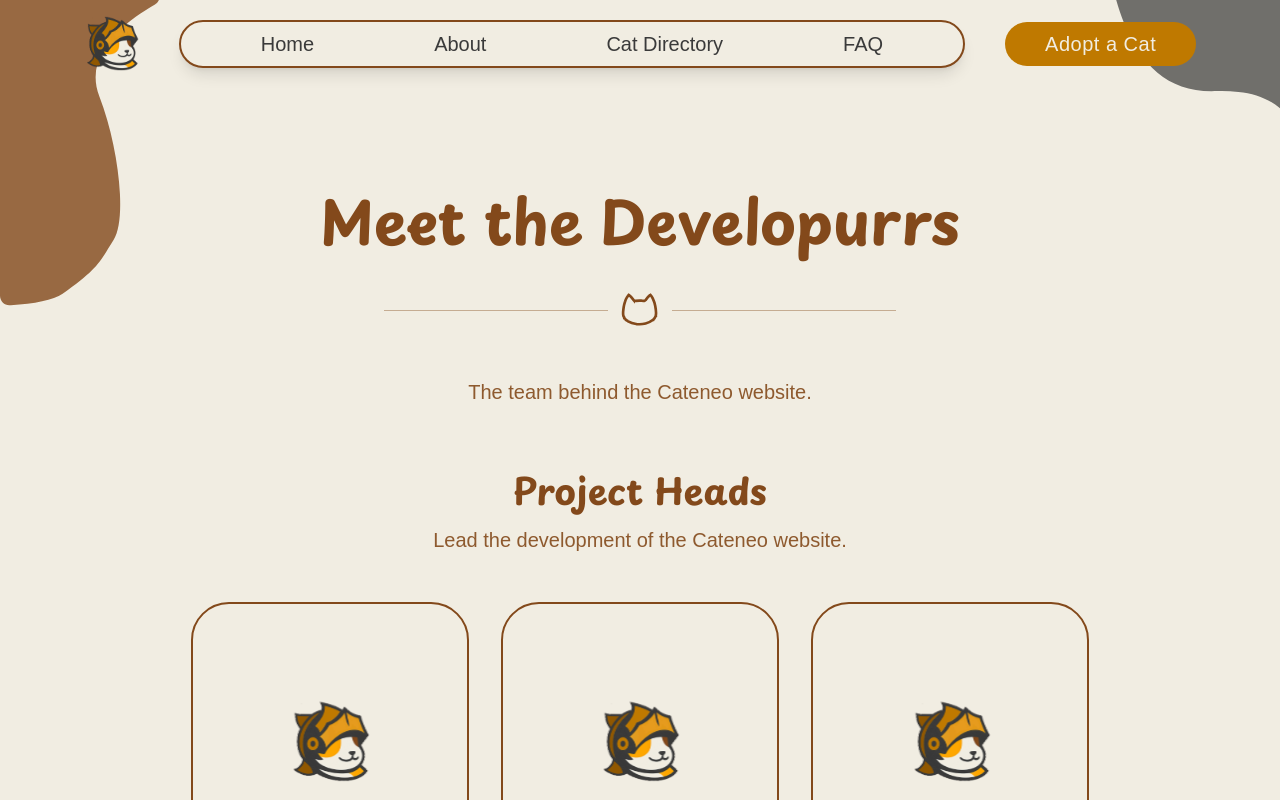
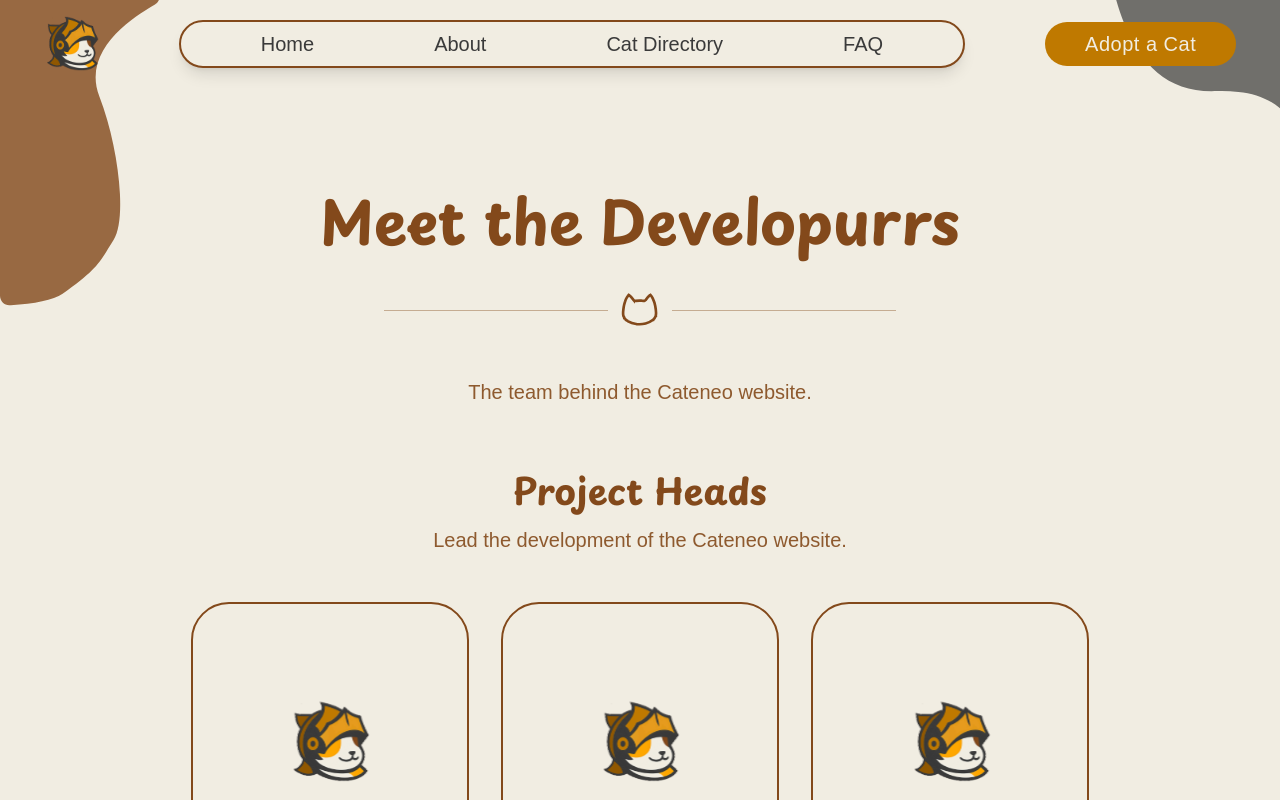
Before and after one commit to SAMAHAN-Systems-Development/cateneo-frontend, a Next.js app: page /meet-the-devs in a window 1280 px wide. Shown: the top 800 px of the page. Built offline with nearby package versions, Linux system fonts and the light colour scheme; a web font is replaced by a local one.

Commit message:
fix: cateneo logo and adopt a cat button clipping out of bounds

```diff
--- a/src/components/ui/navigation-bar.tsx
+++ b/src/components/ui/navigation-bar.tsx
@@ -9,7 +9,7 @@ export default function Navbar() {
   const [isMenuOpen, setIsMenuOpen] = useState(false);
 
   return (
-    <nav className="relative flex z-50 items-center justify-between md:justify-center px-4 py-3 text-white lg:mx-4 md:px-8 md:py-4 md:mx-10 ">
+    <nav className="relative z-50 flex w-full items-center justify-between px-4 py-3 text-white md:justify-center md:gap-4 md:px-6 md:py-4 lg:mx-auto lg:max-w-[calc(100vw-2rem)] lg:px-4 xl:gap-10">
       {/* Desktop-only Logo Section */}
       <div className="hidden md:flex shrink-0 text-xl font-gaegu tracking-wide">
         <Link
@@ -22,6 +22,7 @@ export default function Navbar() {
             width={55}
             height={55}
             priority
+            className="h-12 w-12 xl:h-[55px] xl:w-[55px]"
           />
         </Link>
       </div>
@@ -30,7 +31,7 @@ export default function Navbar() {
       <ul
         className={`${
           isMenuOpen ? "flex" : "hidden"
-        } absolute left-3 top-2 z-50 flex-col min-w-[200px] gap-4 rounded-br-[50px] border-2 border-cateneo-darkbrown bg-cateneo-white p-3 text-cateneo-black text-xl font-gaegu shadow-lg lg:mx-10 lg:gap-30 lg:px-20 md:static md:mx-10 md:mt-0 md:flex md:flex-row md:items-center md:gap-6 md:rounded-full md:bg-cateneo-white md:px-10 md:py-2 shrink-0`}
+        } absolute left-3 top-2 z-50 flex-col min-w-[200px] gap-4 rounded-br-[50px] border-2 border-cateneo-darkbrown bg-cateneo-white p-3 text-cateneo-black text-xl font-gaegu shadow-lg md:static md:mx-0 md:mt-0 md:flex md:flex-row md:items-center md:gap-5 md:rounded-full md:bg-cateneo-white md:px-6 md:py-2 lg:gap-6 lg:px-8 xl:mx-10 xl:gap-30 xl:px-20 shrink-0`}
       >
         {/* Mobile-only Hamburger/Close Button inside the menu */}
         <li className="md:hidden flex mb-4">
@@ -116,7 +117,7 @@ export default function Navbar() {
       </ul>
 
       {/* Desktop Adopt Button */}
-      <div className="hidden md:block text-xl font-gaegu tracking-wide bg-cateneo-lightbrown text-cateneo-white px-10 py-2 rounded-full shrink-0">
+      <div className="hidden shrink-0 rounded-full bg-cateneo-lightbrown px-6 py-2 font-gaegu text-lg tracking-wide text-cateneo-white md:block lg:px-8 xl:px-10 xl:text-xl">
         <Link
           href="/"
           className="hover:opacity-90 transition-opacity duration-200"
```
